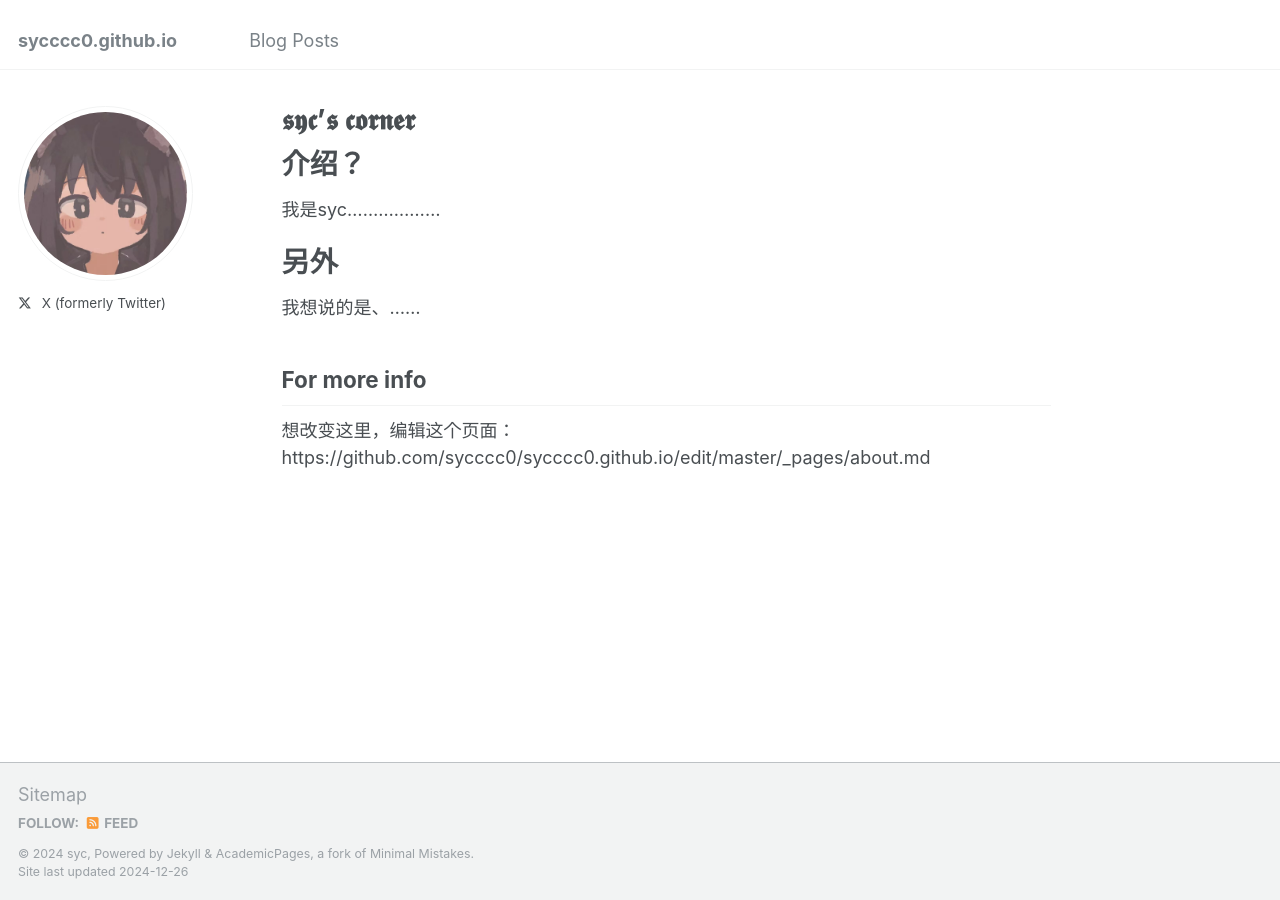
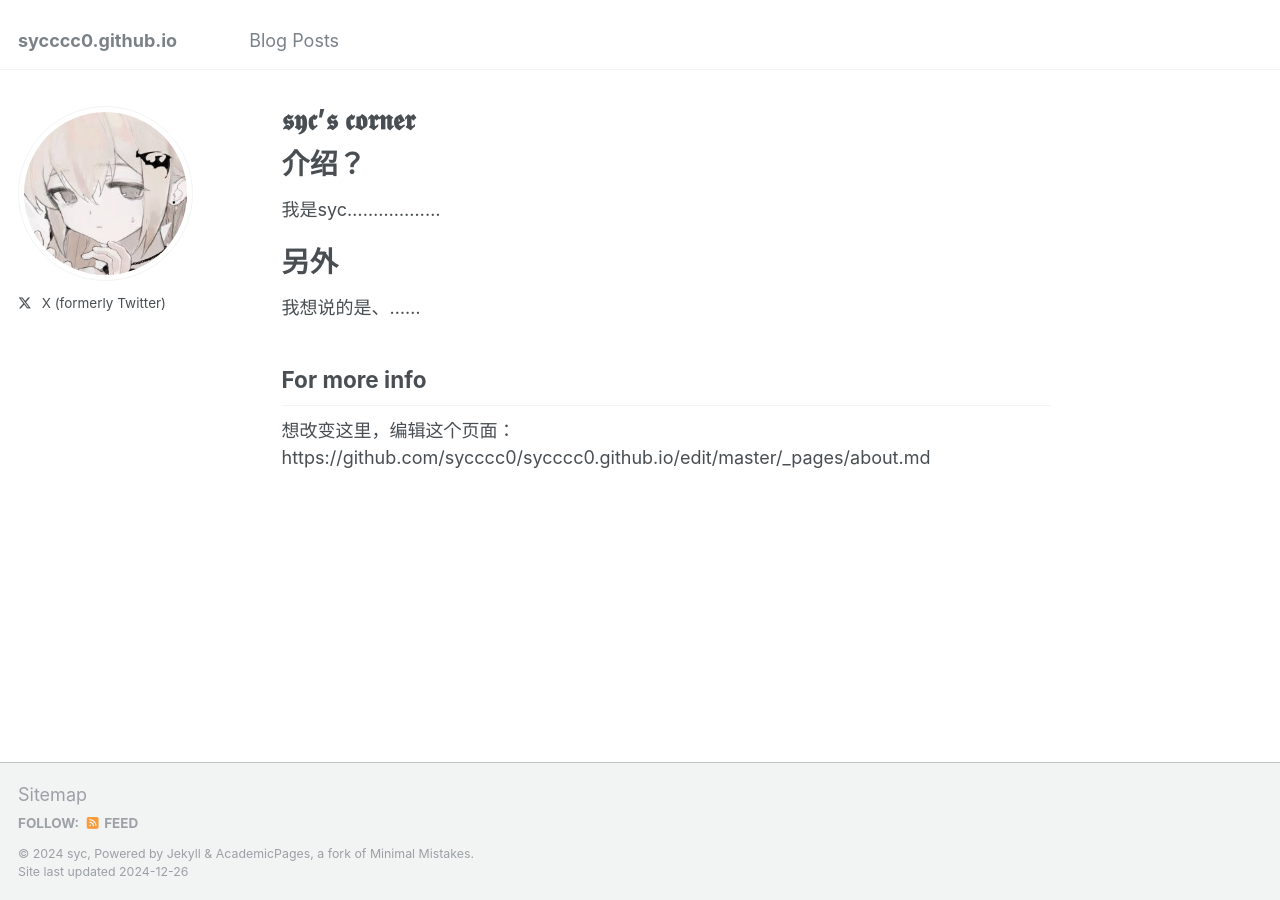
Before and after one commit to sycccc0/sycccc0.github.io, a Jekyll site: the page built from _pages/about.md, in a window 1280 px wide. Built offline with Jekyll 4.4.1, drawn with Linux system fonts in a browser that asks for light colours.

Commit message:
Update _config.yml

```diff
--- a/_config.yml
+++ b/_config.yml
@@ -21,7 +21,7 @@ repository               : "sycccc0/sycccc0.github.io"
 #               Additional customization can be done by editing /_includes/author-profile.html
 author:
   # Biographic information
-  avatar           : "me.jpg"
+  avatar           : "me1.jpg"
   name             : # "syc"
   pronouns         : # example: "she/her"
   bio              :
```
